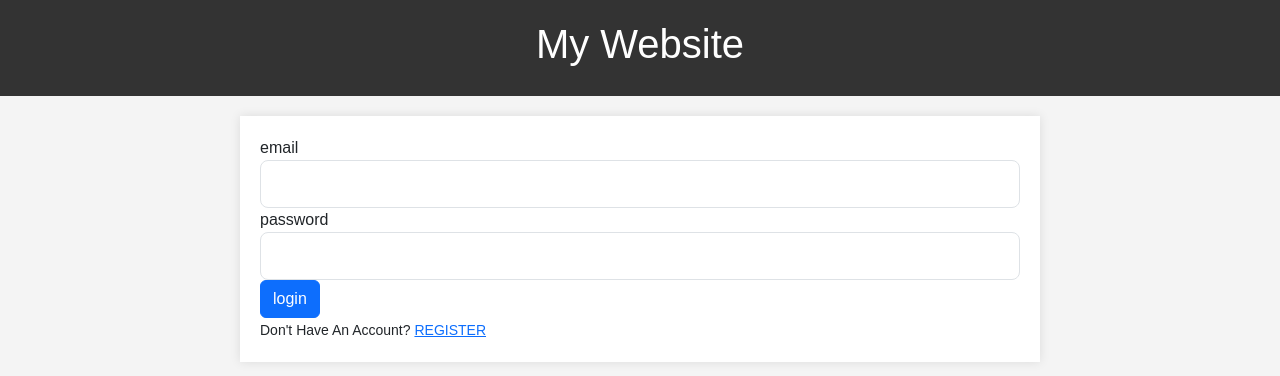
After one commit to Divyansh-Test/first_flaskapp, a Flask app: page /login1 in a window 1280 px wide. The commit adds this page. Shown: the top 376 px of the page. Run offline with Flask 3, Linux system fonts and the light colour scheme; the visitor is signed in with stand-in values (Sample User, id 1).

Commit message:
code push via replit

```diff
--- a/flaskblog/form.py
+++ b/flaskblog/form.py
@@ -9,3 +9,8 @@
 	confirm_password=PasswordField("confirm_password",validators=[DataRequired(),EqualTo('password')])
 	cache=BooleanField("remember me")
 	submit=SubmitField("Sign-up")
+class login(FlaskForm):
+	email=StringField("email",validators=[DataRequired(),Email()])
+	password=PasswordField("password",validators=[DataRequired()])
+	cache=BooleanField("remember me")
+	submit=SubmitField("login")
--- a/flaskblog/route.py
+++ b/flaskblog/route.py
@@ -1,14 +1,15 @@
-from flask import Flask, render_template, url_for, redirect, flash, request,session
-from flaskblog.form import register
+from flask import render_template, url_for, redirect, flash, request,session
+from flaskblog.form import register,login
 from functools import wraps
 from flaskblog import app
+che={}
 def check_login(func):
 	@wraps(func)
 	def check(*args,**kwarg):
 		if "username" in session:
 			return func(*args,**kwarg)
 		else:
-			return redirect(url_for("register1"))
+			return redirect(url_for("login1"))
 	return check
 
 
@@ -31,8 +32,7 @@ def register1():
     if form.validate_on_submit():
         flash(f'Account created for {form.username.data}!', 'success')
         print(f'{form.username.data} successfully created')
-        session['username'] = form.username.data
-        session.permanant=False
+        che[form.email.data]=form.password.data
         return redirect(url_for('home'))
     else:
         if request.method == 'POST':
@@ -43,3 +43,18 @@ def register1():
 @app.route("/help")
 def help():
     return render_template("help.html", title="Help")
+
+@app.route("/login1",methods=["GET","POST"])
+@check_login
+def login1():
+    form=login()
+    if form.validate_on_submit():
+        if form.email.data in che:
+            if che[form.email.data]==form.password.data:
+                session["username"]=form.email.data
+                return redirect(url_for("home"))
+            else:
+                flash("password is wrong","danger")
+        else:
+            flash("email is not registered! Please Register","danger")
+    return render_template("login.html",form=form,title="login")
--- /dev/null
+++ b/flaskblog/templates/login.html
@@ -0,0 +1,43 @@
+{% extends "layout.html" %}{%block content%}
+  <form method="post" action=''>
+    {{form.hidden_tag()}}
+    <fieldset class="form-group">
+      <div class="form-group">
+        {{form.email.label(class="form-control-label")}}
+        {%if form.email.errors%}}
+          {{form.email(class="form-control form-control-lg is-invalid")}}
+          <div class="invalid-feedback">
+            {%for error in form.email.errors%}}
+              <span>{{error}}</span>
+            {%endfor%}
+          </div>
+        {%else%}
+            {{form.email(class="form-control form-control-lg")}}
+        {%endif%}
+
+      </div>
+
+
+      <div class="form-group">
+          {{ form.password.label(class="form-control-label") }}
+          {% if form.password.errors %}
+              {{ form.password(class="form-control form-control-lg is-invalid") }}
+              <div class="invalid-feedback">
+                  {% for error in form.password.errors %}
+                      <span>{{ error }}</span>
+                  {% endfor %}
+              </div>
+          {% else %}
+              {{ form.password(class="form-control form-control-lg") }}
+          {% endif %}
+      </div>
+      <div class="form-group">
+          {{ form.submit(class="btn btn-primary") }}
+      </div>
+      <div>
+        <small>
+        Don't Have An Account?
+        <a href="{{url_for('register1')}}">REGISTER </a>
+        </small>
+        </div>
+{%endblock content%}
--- a/flaskblog/templates/register.html
+++ b/flaskblog/templates/register.html
@@ -1,4 +1,4 @@
-{% extends "Layout.html" %} {% block content %}
+{% extends "layout.html" %} {% block content %}
 
 
     <form method="POST" action=" {{url_for('register1')}}">
--- a/run.py
+++ b/run.py
@@ -1,7 +1,4 @@
 from flaskblog import app
-
-
-
 
 if __name__ == "__main__":
     app.run(host='0.0.0.0', port=7000, debug=True)
```
